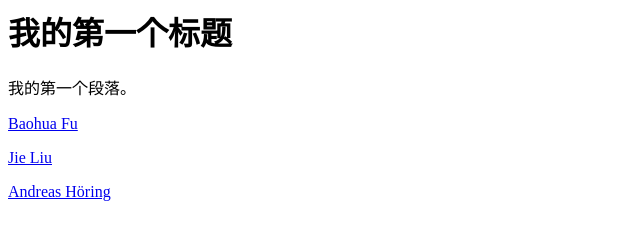
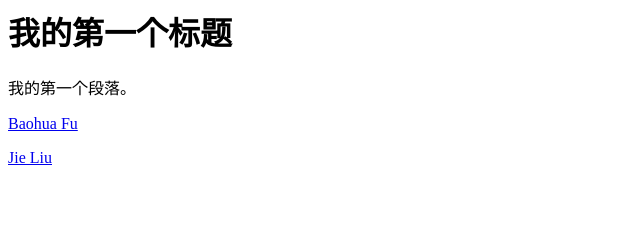
Before and after one commit to shaofengspace/shaofengspace.gihub.io, a plain HTML site: page index.html in a window 1280 px wide. Shown: the whole page, without its empty margins (0-640 px from the left). Drawn offline with Linux system fonts and the light colour scheme.

Commit message:
Update index.html

```diff
--- a/index.html
+++ b/index.html
@@ -8,8 +8,6 @@
 <a href="http://www.math.ac.cn/people/fbh/">Baohua Fu</a>
 </p>
 <a href="http://www.jliumath.com">Jie Liu</a>
-<p>
-<a href="https://math.univ-cotedazur.fr/~hoering/">Andreas Höring</a>
-</p>
+
 </body>
 </html>
```
